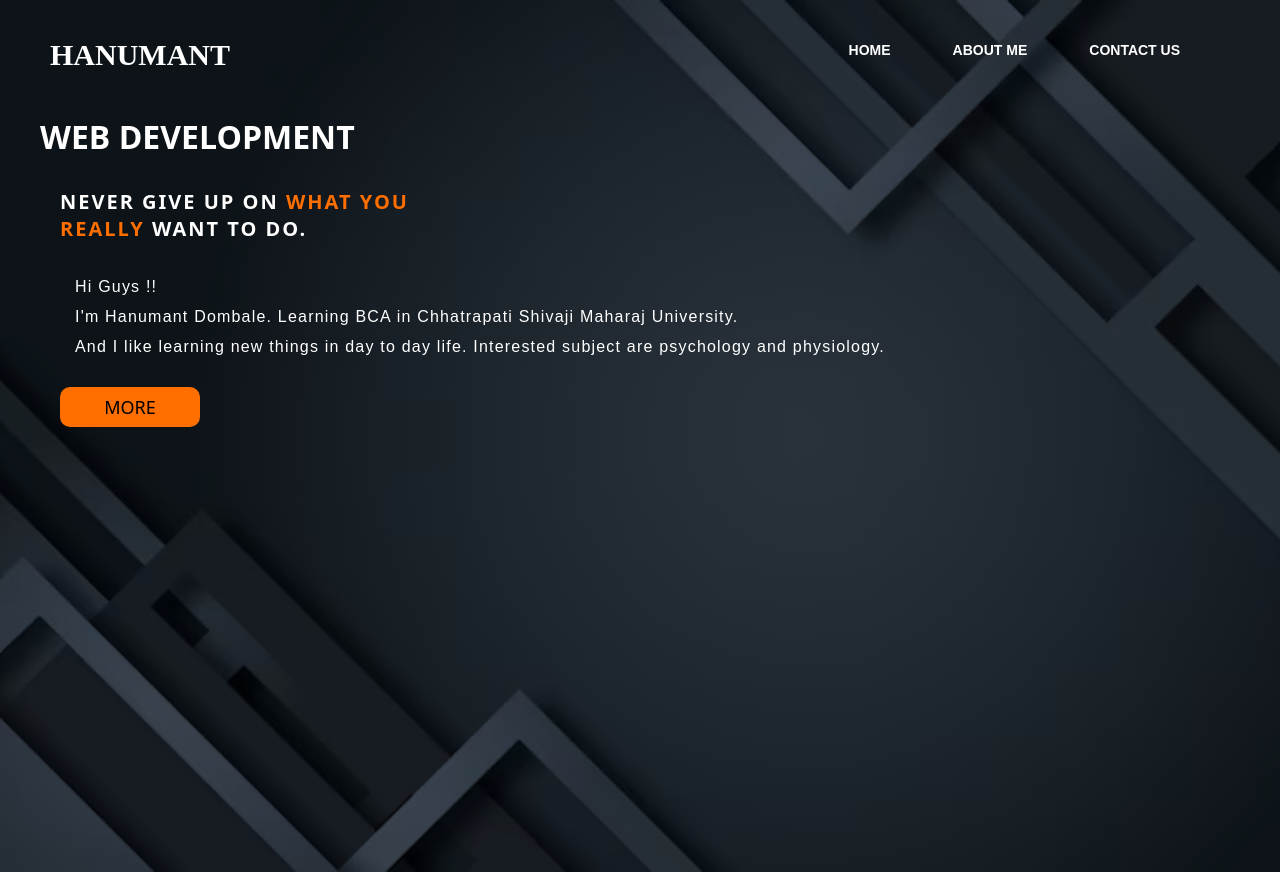
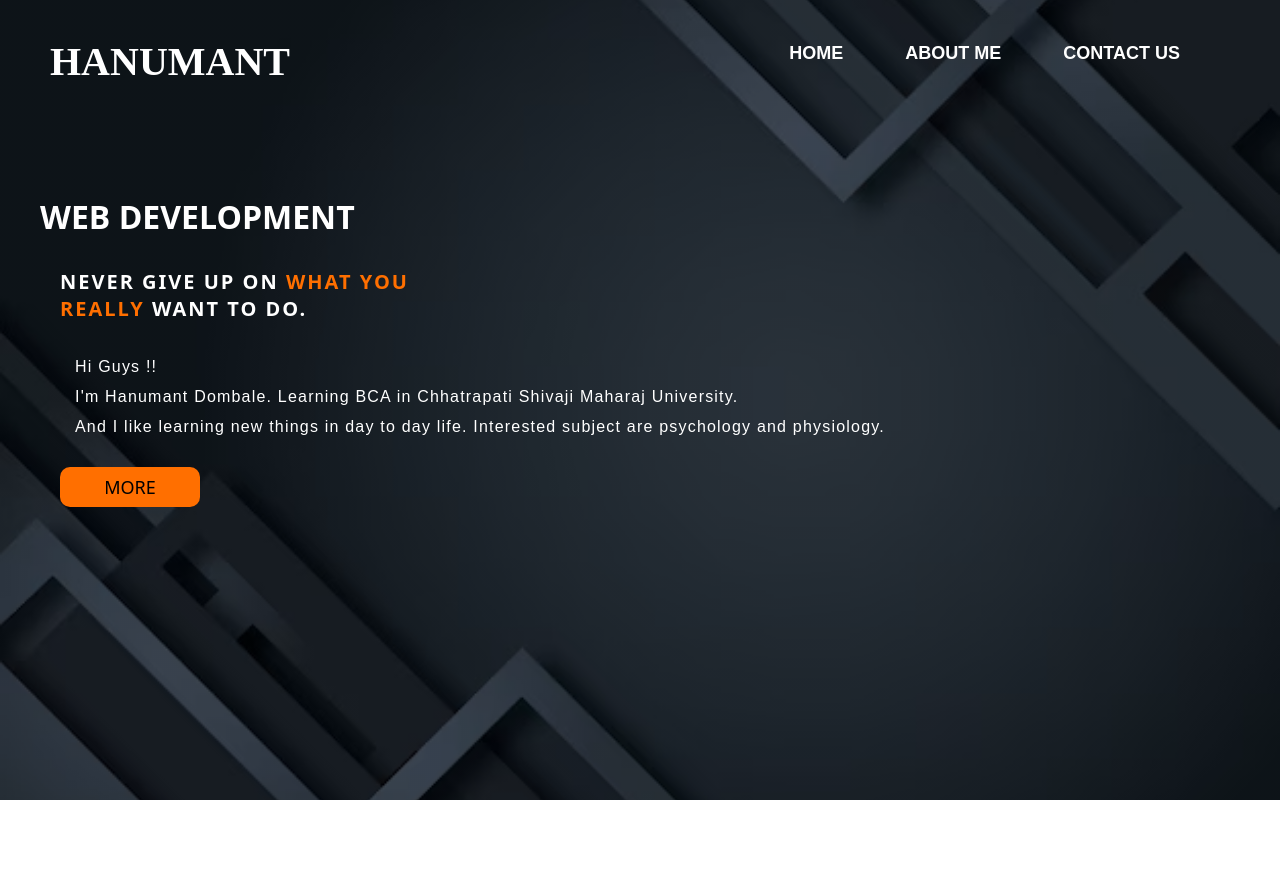
Before and after one commit to hanumant-dombale/-Portfolio-, a plain HTML site: page index.html in a window 1280 px wide. After the commit the page ends 800 px from the top, so only its background shows below. Drawn offline with nearby package versions, Linux system fonts and the light colour scheme.

Commit message:
update file

```diff
--- a/Style.css
+++ b/Style.css
@@ -5,11 +5,11 @@
 }
 
 .main {
-    width: 100;
+    width: 100%;
     background: linear-gradient(to top, rgba(0, 0, 0, 0.5) 50%, rgba(0, 0, 0, 0.5) 50%), url("background image.jpg");
     background-position: center;
     background-size: cover;
-    height: 109vh;
+    height: 100vh;
 }
 
 .navber {
@@ -27,7 +27,7 @@
     height: 50px;
     width: 100px;
     color: white;
-    font-size: 30px;
+    font-size: 40px;
 
 }
 
@@ -51,7 +51,7 @@ ul li {
     list-style: none;
     margin-left: 62px;
     margin-top: 27px;
-    font-size: 14px;
+    font-size: 18px;
 }
 
 ul li a {
@@ -67,10 +67,11 @@ ul li a:hover {
 }
 
 .contant {
-    padding-top: 40px;
-    width: 1200px;
+    margin-top: 100px;
+    margin-left: 20px;
+    padding: 20px;
+    width: 90%;
     height: auto;
-    margin: auto;
     color: #ffffff;
     position: relative;
 }
```
